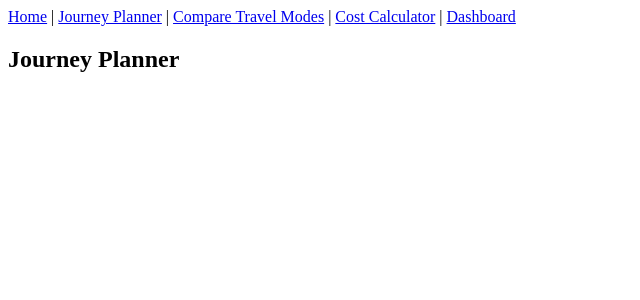
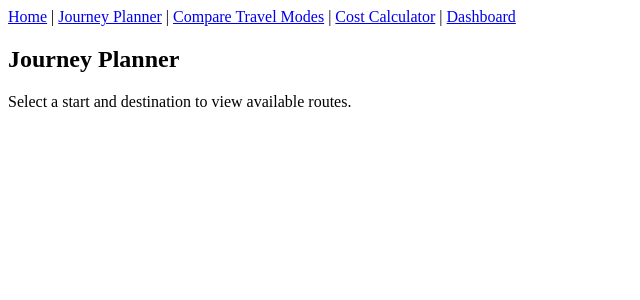
Before and after one commit to sitanatarajan2006/React-Project, a React (Vite) app in the folder st-marys-mobility-hub/: page /journey-planner in a window 1280 px wide. Shown: the top 300 px of the page, without its empty margins (0-640 px from the left). Built offline with nearby package versions, Linux system fonts and the light colour scheme.

Commit message:
added basic journey planner info

```diff
--- a/st-marys-mobility-hub/src/pages/JourneyPlanner.jsx
+++ b/st-marys-mobility-hub/src/pages/JourneyPlanner.jsx
@@ -1,4 +1,10 @@
 function JourneyPlanner() {
-  return <h2>Journey Planner</h2>;
+  return (
+    <div>
+      <h2>Journey Planner</h2>
+      <p>Select a start and destination to view available routes.</p>
+    </div>
+  );
 }
+
 export default JourneyPlanner;
```
